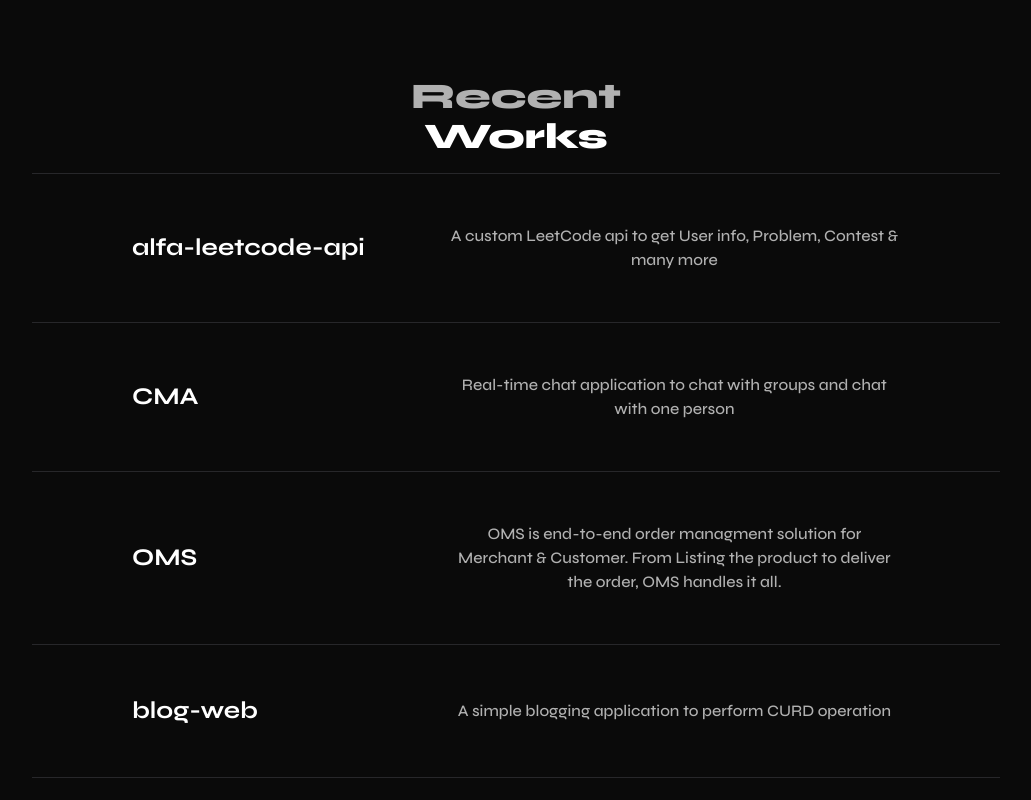
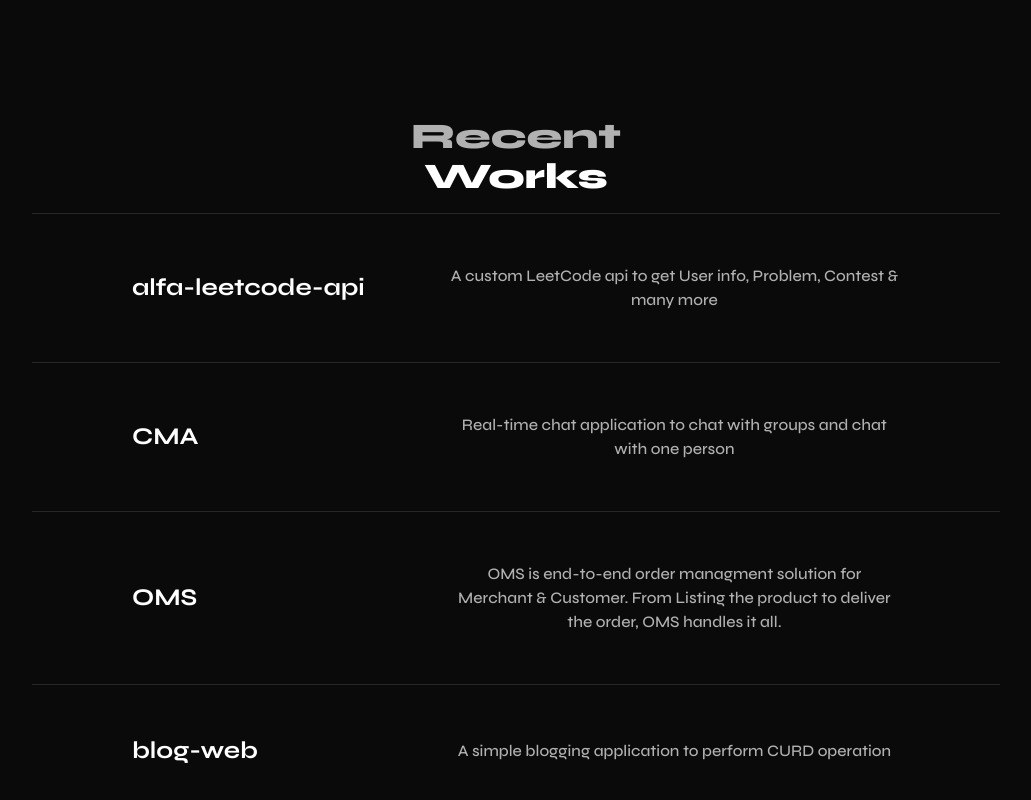
Before and after one commit to alfaarghya/alfaarghya.dev, a Next.js app: page / in a window 1280 px wide. Shown: the part 5220-6020 px from the top of the page, without its empty margins (124-1155 px from the left). Built offline with nearby package versions, Linux system fonts and the light colour scheme.

Commit message:
some padding on Project page

```diff
--- a/src/components/ui/Projects.tsx
+++ b/src/components/ui/Projects.tsx
@@ -9,7 +9,7 @@
 const Projects = () => {
   const [modal, setModal] = useState<modal>({ active: false, index: 0 });
   return (
-    <div className="flex h-screen items-center justify-center">
+    <div className="flex h-screen items-center justify-center pt-20">
       <div className="flex flex-col text-start items-start justify-center px-4 w-full md:w-[700px] lg:w-[1000px]">
         <div className="text-4xl w-full flex flex-col justify-center items-center md:font-extrabold font-bold text-white mt-10 py-4">
           <span className="text-[#b1b1b1]">Recent</span>
```
